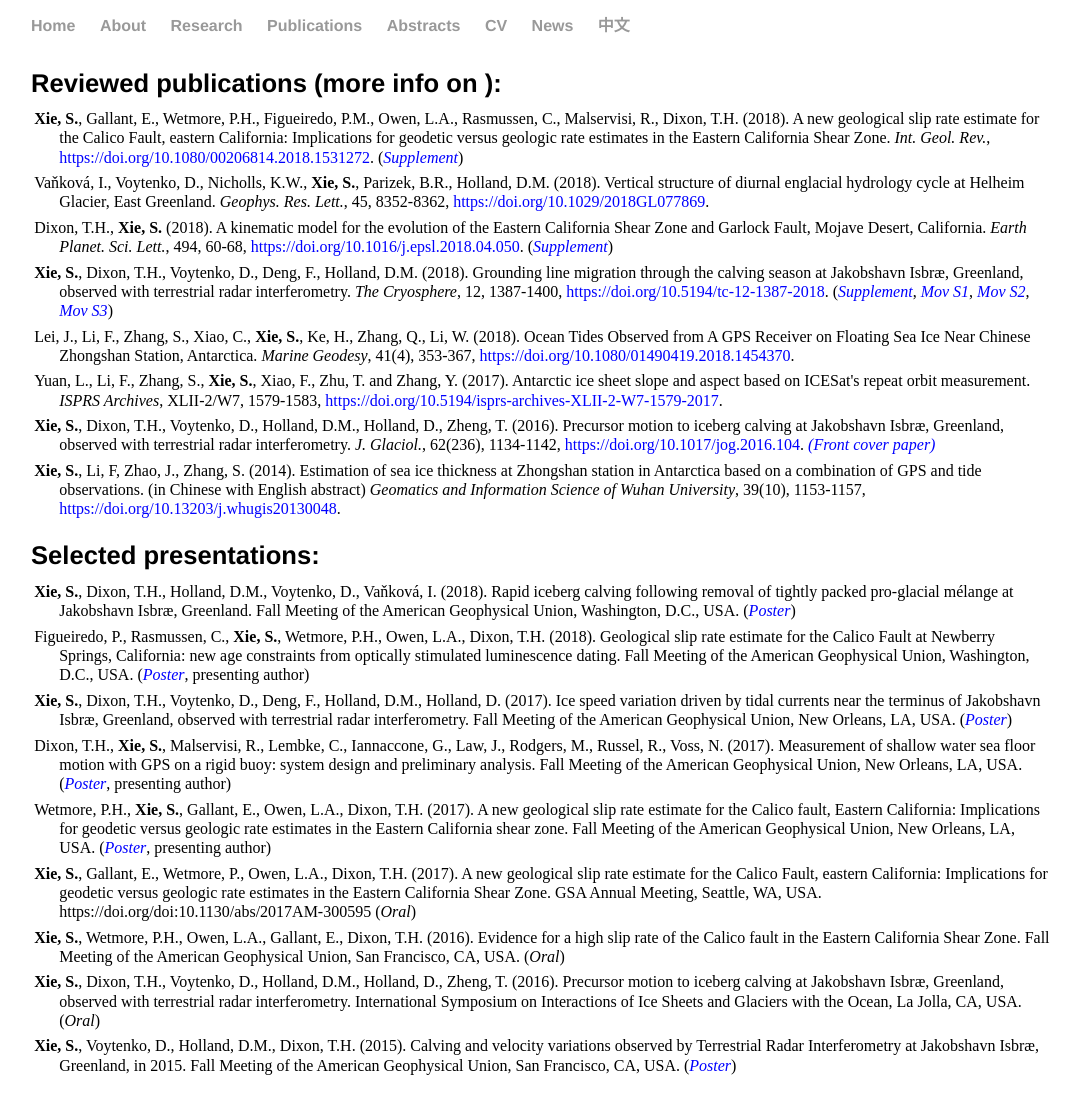
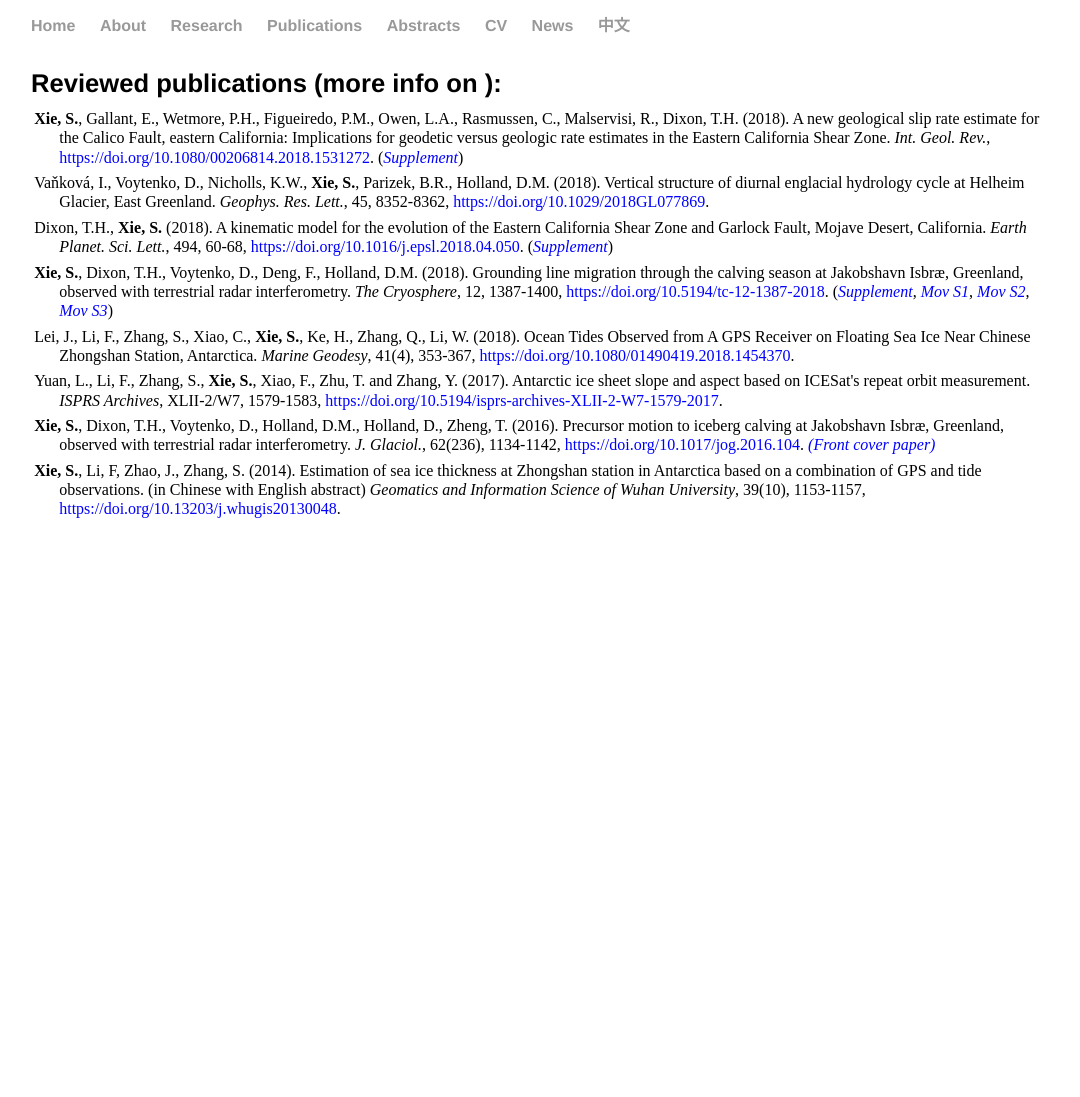
Before and after one commit to suruixie/suruixie.github.io, a Jekyll site: the page built from publications/index.html, in a window 1280 px wide. Shown: the whole page, without its empty margins (97-1177 px from the left). Built offline with Jekyll 4.4.1, drawn with Linux system fonts in a browser that asks for light colours; a style sheet for code colours, icons or effects is not loaded; after the commit the page ends 900 px from its top, so only the background shows below that.

Commit message:
Update index.html

```diff
--- a/publications/index.html
+++ b/publications/index.html
@@ -21,28 +21,6 @@ title: Surui's publications
 		<strong>Xie, S.</strong>, Dixon, T.H., Voytenko, D., Holland, D.M., Holland, D., Zheng, T. (2016). Precursor motion to iceberg calving at Jakobshavn Isbræ, Greenland, observed with terrestrial radar interferometry. <em>J. Glaciol.</em>, 62(236), 1134-1142, <a href="https://doi.org/10.1017/jog.2016.104" style="color:#0000FF;">https://doi.org/10.1017/jog.2016.104</a>. <em><a href="https://doi.org/10.1017/jog.2016.123" style="color:#0000FF;"> (Front cover paper)</a></em> <br>
 	<p  class="publist" style="font-size:1.0em;">
 	        <strong>Xie, S.</strong>, Li, F, Zhao, J., Zhang, S. (2014). Estimation of sea ice thickness at Zhongshan station in Antarctica based on a combination of GPS and tide observations. (in Chinese with English abstract) <em>Geomatics and Information Science of Wuhan University</em>, 39(10), 1153-1157, <a href="http://ch.whu.edu.cn/CN/abstract/abstract3086.shtml" style="color:#0000FF;">https://doi.org/10.13203/j.whugis20130048</a>.  <br>
-		<br style="line-height:1.3em">
-	</p>
-
-	<h4 style="margin-bottom:0.35em;">Selected presentations:</h4>
-	<p  class="publist" style="font-size:1.0em;">
-		<strong>Xie, S.</strong>, Dixon, T.H., Holland, D.M., Voytenko, D., Vaňková, I. (2018). Rapid iceberg calving following removal of tightly packed pro-glacial mélange at Jakobshavn Isbræ, Greenland. Fall Meeting of the American Geophysical Union, Washington, D.C., USA. (<em><a href="../files/2018/Xie_AGU18.pdf" style="color:#0000FF;">Poster</a></em>)<br>
-	<p  class="publist" style="font-size:1.0em;">
-		Figueiredo, P., Rasmussen, C., <strong>Xie, S.</strong>, Wetmore, P.H., Owen, L.A., Dixon, T.H. (2018). Geological slip rate estimate for the Calico Fault at Newberry Springs, California: new age constraints from optically stimulated luminescence dating. Fall Meeting of the American Geophysical Union, Washington, D.C., USA. (<em><a href="../files/2018/Figueiredo_AGU18.pdf" style="color:#0000FF;">Poster</a></em>, presenting author)<br>
-	<p  class="publist" style="font-size:1.0em;">
-		<strong>Xie, S.</strong>, Dixon, T.H., Voytenko, D., Deng, F., Holland, D.M., Holland, D. (2017). Ice speed variation driven by tidal currents near the terminus of Jakobshavn Isbræ, Greenland, observed with terrestrial radar interferometry. Fall Meeting of the American Geophysical Union, New Orleans, LA, USA. (<em><a href="../files/2017/Xie_AGU17.pdf" style="color:#0000FF;">Poster</a></em>)<br>
-	<p  class="publist" style="font-size:1.0em;">
-		Dixon, T.H., <strong>Xie, S.</strong>, Malservisi, R., Lembke, C., Iannaccone, G., Law, J., Rodgers, M., Russel, R., Voss, N. (2017). Measurement of shallow water sea floor motion with GPS on a rigid buoy: system design and preliminary analysis. Fall Meeting of the American Geophysical Union, New Orleans, LA, USA. (<em><a href="../files/2017/Dixon_AGU17.pdf" style="color:#0000FF;">Poster</a></em>, presenting author)<br>
-	<p  class="publist" style="font-size:1.0em;">
-		Wetmore, P.H., <strong>Xie, S.</strong>, Gallant, E., Owen, L.A., Dixon, T.H. (2017). A new geological slip rate estimate for the Calico fault, Eastern California: Implications for geodetic versus geologic rate estimates in the Eastern California shear zone. Fall Meeting of the American Geophysical Union, New Orleans, LA, USA. (<em><a href="../files/2017/Wetmore_AGU17.pdf" style="color:#0000FF;">Poster</a></em>, presenting author)<br>
-	<p  class="publist" style="font-size:1.0em;">
-		<strong>Xie, S.</strong>, Gallant, E., Wetmore, P., Owen, L.A., Dixon, T.H. (2017). A new geological slip rate estimate for the Calico Fault, eastern California: Implications for geodetic versus geologic rate estimates in the Eastern California Shear Zone. GSA Annual Meeting, Seattle, WA, USA. https://doi.org/doi:10.1130/abs/2017AM-300595 (<em>Oral</em>)<br>
-	<p  class="publist" style="font-size:1.0em;">
-		<strong>Xie, S.</strong>, Wetmore, P.H., Owen, L.A., Gallant, E., Dixon, T.H. (2016). Evidence for a high slip rate of the Calico fault in the Eastern California Shear Zone. Fall Meeting of the American Geophysical Union, San Francisco, CA, USA. (<em>Oral</em>)<br>
-	<p  class="publist" style="font-size:1.0em;">
-		<strong>Xie, S.</strong>, Dixon, T.H., Voytenko, D., Holland, D.M., Holland, D., Zheng, T. (2016). Precursor motion to iceberg calving at Jakobshavn Isbræ, Greenland, observed with terrestrial radar interferometry. International Symposium on Interactions of Ice Sheets and Glaciers with the Ocean, La Jolla, CA, USA. (<em>Oral</em>)<br>
-	<p  class="publist" style="font-size:1.0em;">
-		<strong>Xie, S.</strong>, Voytenko, D., Holland, D.M., Dixon, T.H. (2015). Calving and velocity variations observed by Terrestrial Radar Interferometry at Jakobshavn Isbræ, Greenland, in 2015. Fall Meeting of the American Geophysical Union, San Francisco, CA, USA. (<em><a href="../files/2015/Xie_AGU15.pdf" style="color:#0000FF;">Poster</a></em>)<br>
-		<br style="line-height:6em">
+		<br style="line-height:8em">
 	</p>
 </div>
```
